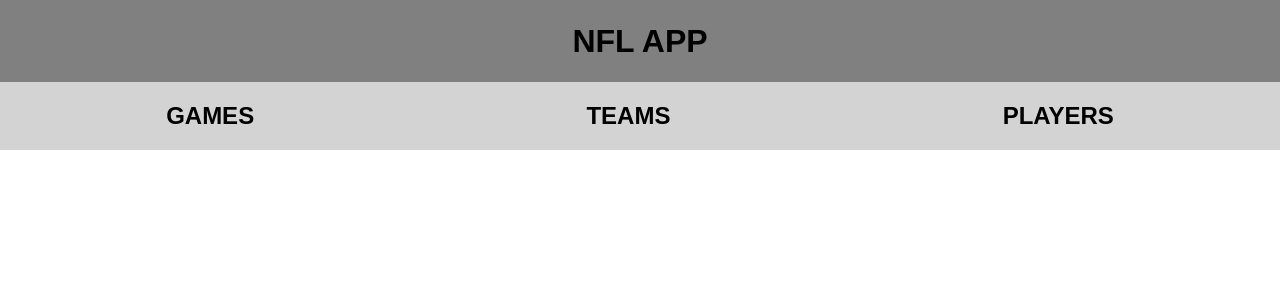
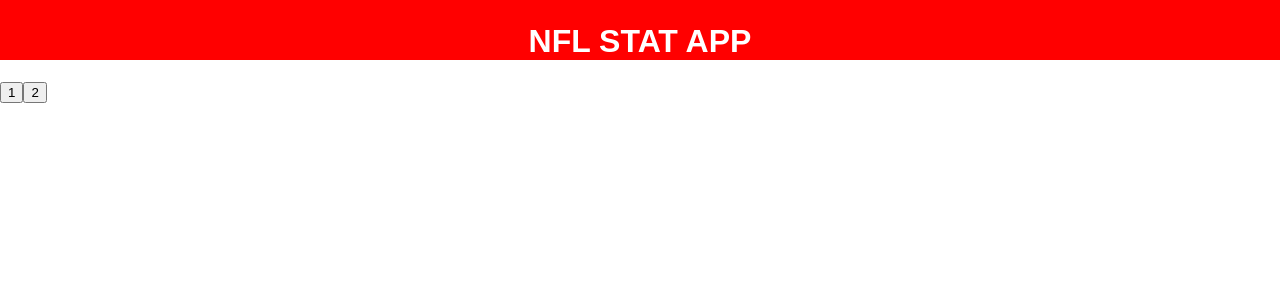
Before and after one commit to nate01776/demoreactrepo, a React (Create React App) app: page / in a window 1280 px wide. Shown: the top 300 px of the page. Built offline with nearby package versions, Linux system fonts and the light colour scheme.

Commit message:
building out pages

```diff
--- a/src/App.css
+++ b/src/App.css
@@ -1,17 +1,12 @@
 .page_header {
-  background-color: grey;
+  background-color: red;
+  color: white;
   text-align: center;
   padding-top: 2px;
 }
 
-.button_row {
-  display: flex;
-  justify-content: space-around;
-  background-color: lightgrey;
-}
-
-.header_button:hover {
-  text-decoration: underline;
+.weekData {
+  background-color: orange;
 }
 
 @keyframes App-logo-spin {
--- a/src/App.js
+++ b/src/App.js
@@ -1,44 +1,58 @@
 import React, { Component } from 'react';
 import './App.css';
+import Week from './Weeks.js'
 
 class App extends Component {
   constructor(props) {
     super(props);
     this.state = {
-      currentPage:""
+      weekSelection: 0,
+      weekData: "",
+      gameData: ""
     }
+    this.handleGetGames = this.handleGetGames.bind(this)
+    this.handleUpdateWeek = this.handleUpdateWeek.bind(this)
   }
 
-  // componentDidMount() {
-  //   fetch('http://localhost:8012/games')
-  //     .then(response => {
-  //       if (response.ok) {
-  //         return response.json()
-  //       } throw new Error('Network response was not OK!')})
-  //     .then(json => {
-  //       this.setState({
-  //         returnVal: json["data"]
-  //       })
-  //     })
-  // };
+
+  handleGetGames(week) {
+    fetch('http://192.168.1.7:8012/games?week=' + week)
+      .then(response => {
+        if (response.ok) {
+          return response.json()
+        } throw new Error('Network response was not OK!')})
+      .then(json => {
+        this.setState({
+          weekData: json
+        })
+    })
+  }
+
+  handleUpdateWeek(button) {
+    this.setState({
+      weekSelection: button.target.id
+    })
+    this.handleGetGames(button.target.id)
+  }
+
 
 
   render() {
+    let weekGames = []
+
     return (
       <div className="App">
         <div className='page_header'>
-          <h1 className='page_title'>NFL APP</h1>
-          <div className='button_row'>
-            <div className='header_button'>
-              <h2>GAMES</h2>
-            </div>
-            <div className='header_button'>
-              <h2>TEAMS</h2>
-            </div>
-            <div className='header_button'>
-              <h2>PLAYERS</h2>
-            </div>
-          </div>
+          <h1 className='page_title'>NFL STAT APP</h1>
+        </div>
+        <div>
+          <button onClick={this.handleUpdateWeek} id="1">1</button>
+          <button onClick={this.handleUpdateWeek} id="1">2</button>
+        </div>
+        <div className="weekData">
+          <Week
+            weekData={this.state.weekData}
+          />
         </div>
       </div>
     );
--- /dev/null
+++ b/src/Games.js
@@ -0,0 +1,12 @@
+import React, { Component } from 'react';
+
+const Game = props =>{
+  let data = props.
+  return (
+    <div>
+      <h2>Game Container</h2>
+    </div>
+  );
+}
+
+export default Game;
--- /dev/null
+++ b/src/Weeks.js
@@ -0,0 +1,23 @@
+import React, { Component } from 'react';
+import Game from './Games.js'
+
+const Week = props =>{
+  let weekData = props.weekData;
+  let weekObjects = []
+
+  for (var i = 0; i < weekData["results_count"]; i++) {
+    weekObjects.push(
+      <Game
+        data={weekData["results"][i]}
+      />
+    )
+  }
+
+  return (
+    <div>
+      {weekObjects}
+    </div>
+  );
+}
+
+export default Week;
```
Also changed, not shown: src/logo.svg (deleted), 1 other file (tests, documents, lock files or other folders).
